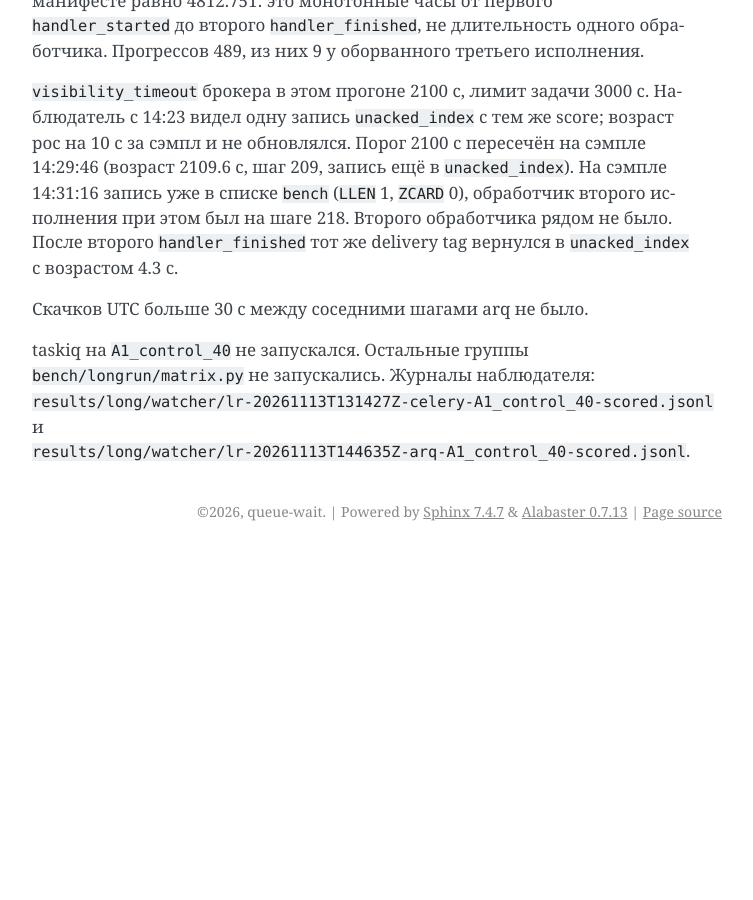
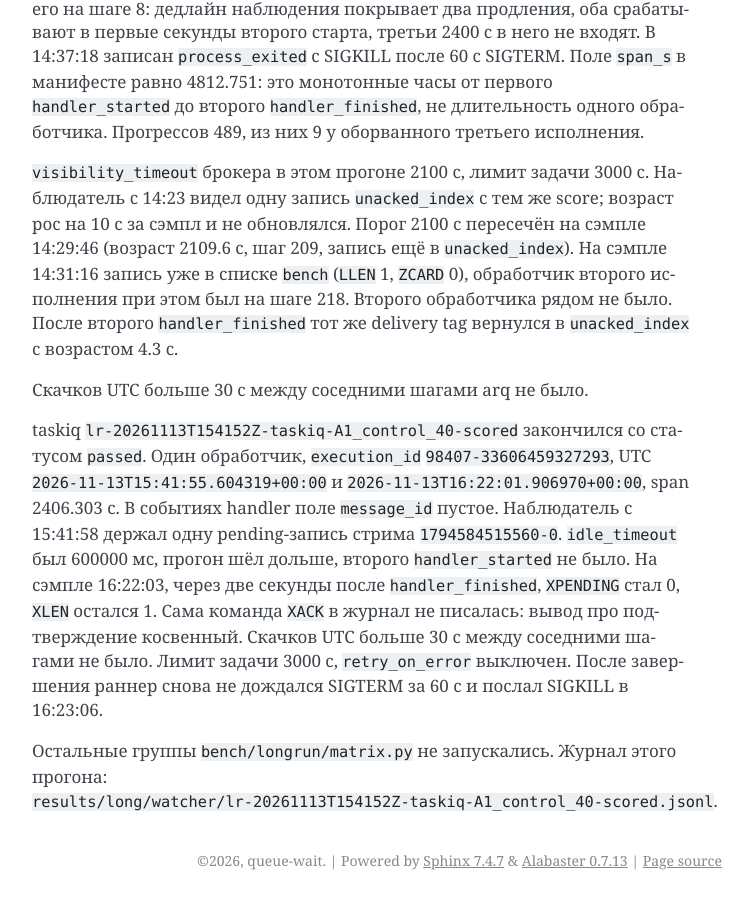
Before and after one commit to hewimetall/resurche_for_baground_tasks, a Sphinx documentation site: the page built from docs/reference/long-control.md, in a window 1280 px wide and 900 px high, scrolled down 1630 px. Shown: the whole window, without its empty margins (388-1141 px from the left). Built offline with Sphinx 7.4.7, drawn with Linux system fonts in a browser that asks for light colours; before the commit the page ends 2181 px from its top, so only the background shows below that; some of the changed text lies outside the part shown.

Commit message:
Record the taskiq 2400-second control.
One handler ran for 2406.3 monotonic seconds. The stream entry stayed pending past the 600-second idle timeout and the pending count dropped to zero after the handler returned.

Co-authored-by: netromnik <hewimetall@users.noreply.github.com>

```diff
--- a/docs/reference/long-control.md
+++ b/docs/reference/long-control.md
@@ -9,6 +9,7 @@
 | `lr-20261113T111921Z-simpleq-A1_control_40-scored` | simple-q 1.0.0rc7 | passed | 2404.835 | 1 | 240 | 240, дублей 0 |
 | `lr-20261113T121123Z-dramatiq-A1_control_40-scored` | Dramatiq 2.2.1 | passed | 2406.582 | 1 | 240 | 240, дублей 0 |
 | `lr-20261113T144635Z-arq-A1_control_40-scored` | arq 0.28.0 | passed | 2404.446 | 1 | 240 | 240, дублей 0 |
+| `lr-20261113T154152Z-taskiq-A1_control_40-scored` | taskiq 0.13.0 | passed | 2406.303 | 1 | 240 | 240, дублей 0 |
 
 `span` — монотонные часы между `handler_started` и `handler_finished`. У simple-q UTC этих событий `2026-11-13T11:19:36.902670+00:00` и `2026-11-13T12:09:19.442308+00:00`, `execution_id` `70806-20297248756482`, `message_id` `491b9dd2-9547-4415-b07a-e478b8908133`. У Dramatiq UTC `2026-11-13T12:11:26.841220+00:00` и `2026-11-13T13:10:38.210607+00:00`, `execution_id` `75911-22829479150586`, `message_id` `6e5e0ee5-834d-4572-bd97-8cfe4e98d3a8`. У arq UTC `2026-11-13T14:46:38.516706+00:00` и `2026-11-13T15:26:42.962963+00:00`, `execution_id` `92096-30984128208360`, `message_id` `fe7ae7e357124106b39ee608ff55d161`.
 
@@ -26,4 +27,6 @@ Celery `lr-20261113T131427Z-celery-A1_control_40-scored` закончился с
 
 Скачков UTC больше 30 с между соседними шагами arq не было.
 
-taskiq на `A1_control_40` не запускался. Остальные группы `bench/longrun/matrix.py` не запускались. Журналы наблюдателя: `results/long/watcher/lr-20261113T131427Z-celery-A1_control_40-scored.jsonl` и `results/long/watcher/lr-20261113T144635Z-arq-A1_control_40-scored.jsonl`.
+taskiq `lr-20261113T154152Z-taskiq-A1_control_40-scored` закончился со статусом `passed`. Один обработчик, `execution_id` `98407-33606459327293`, UTC `2026-11-13T15:41:55.604319+00:00` и `2026-11-13T16:22:01.906970+00:00`, span 2406.303 с. В событиях handler поле `message_id` пустое. Наблюдатель с 15:41:58 держал одну pending-запись стрима `1794584515560-0`. `idle_timeout` был 600000 мс, прогон шёл дольше, второго `handler_started` не было. На сэмпле 16:22:03, через две секунды после `handler_finished`, `XPENDING` стал 0, `XLEN` остался 1. Сама команда `XACK` в журнал не писалась: вывод про подтверждение косвенный. Скачков UTC больше 30 с между соседними шагами не было. Лимит задачи 3000 с, `retry_on_error` выключен. После завершения раннер снова не дождался SIGTERM за 60 с и послал SIGKILL в 16:23:06.
+
+Остальные группы `bench/longrun/matrix.py` не запускались. Журнал этого прогона: `results/long/watcher/lr-20261113T154152Z-taskiq-A1_control_40-scored.jsonl`.
```
Also changed, not shown: 9 other files.
